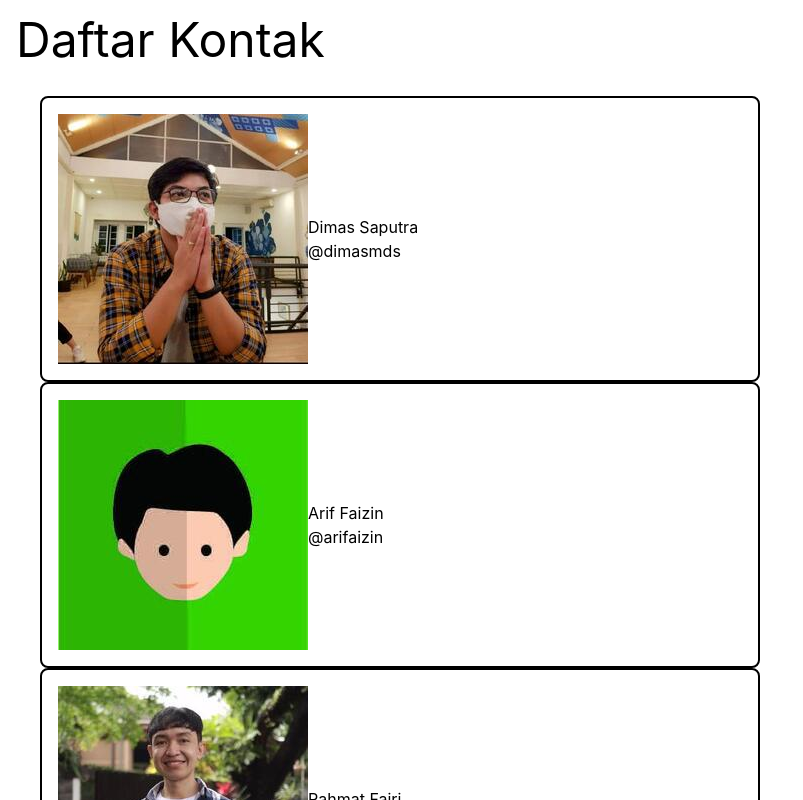
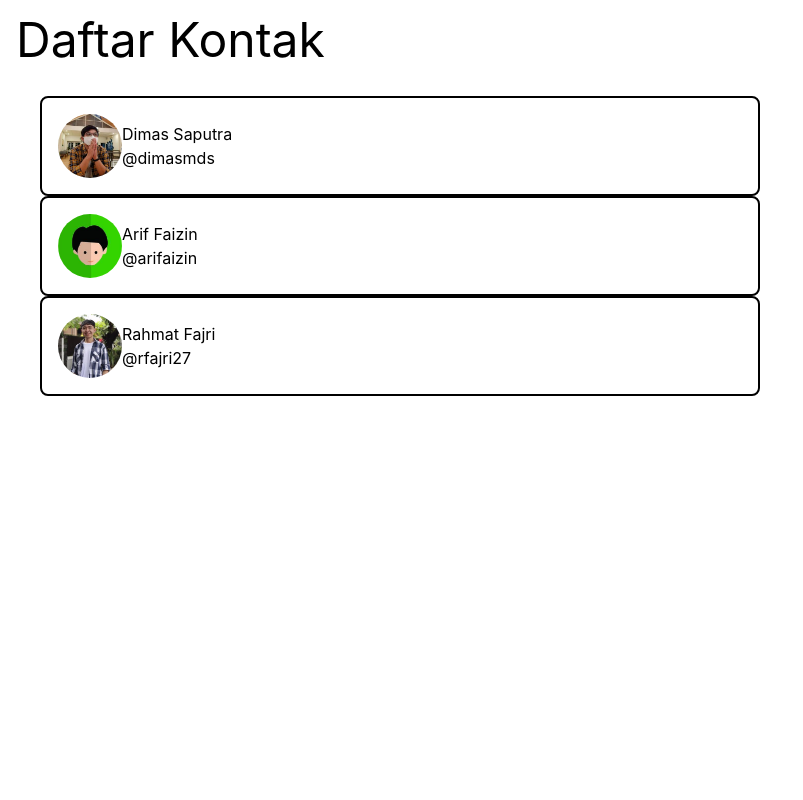
Before and after one commit to ErickEzrandy274/Contacts-App, a React (Create React App) app: page / in a window 1280 px wide. Shown: the top 800 px of the page, without its empty margins (0-803 px from the left). Built offline with nearby package versions, Linux system fonts and the light colour scheme.

Commit message:
implement styling on contactItemImage file

```diff
--- a/src/components/ContactItemImage.tsx
+++ b/src/components/ContactItemImage.tsx
@@ -3,8 +3,8 @@ import { ContactItemImageProps } from "../utils/interface";
 
 const ContactItemImage: React.FC<ContactItemImageProps> = ({ imageUrl }) => {
 	return (
-		<div className="contact-item__image">
-			<img className="w-full" src={imageUrl} alt="contact avatar" />
+		<div className="w-16">
+			<img className="w-full rounded-full" src={imageUrl} alt="contact avatar" />
 		</div>
 	);
 };
```
